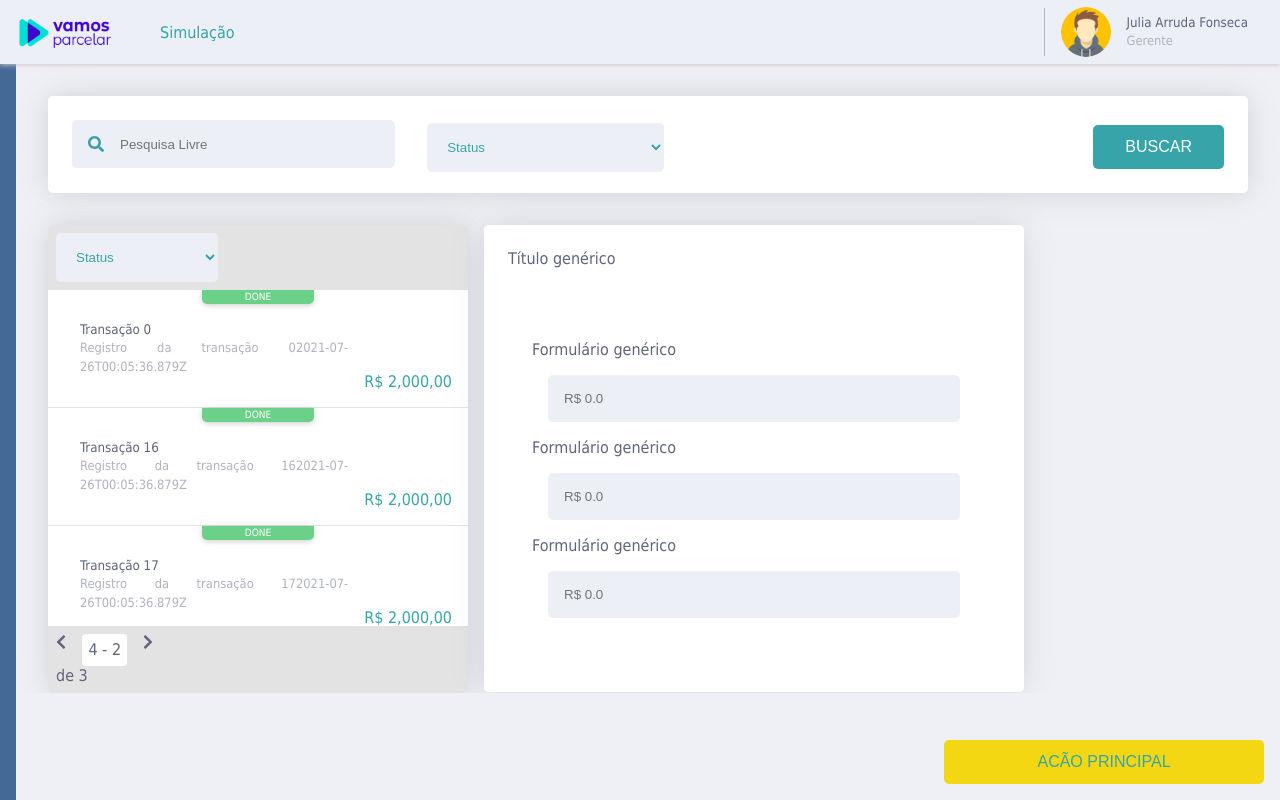
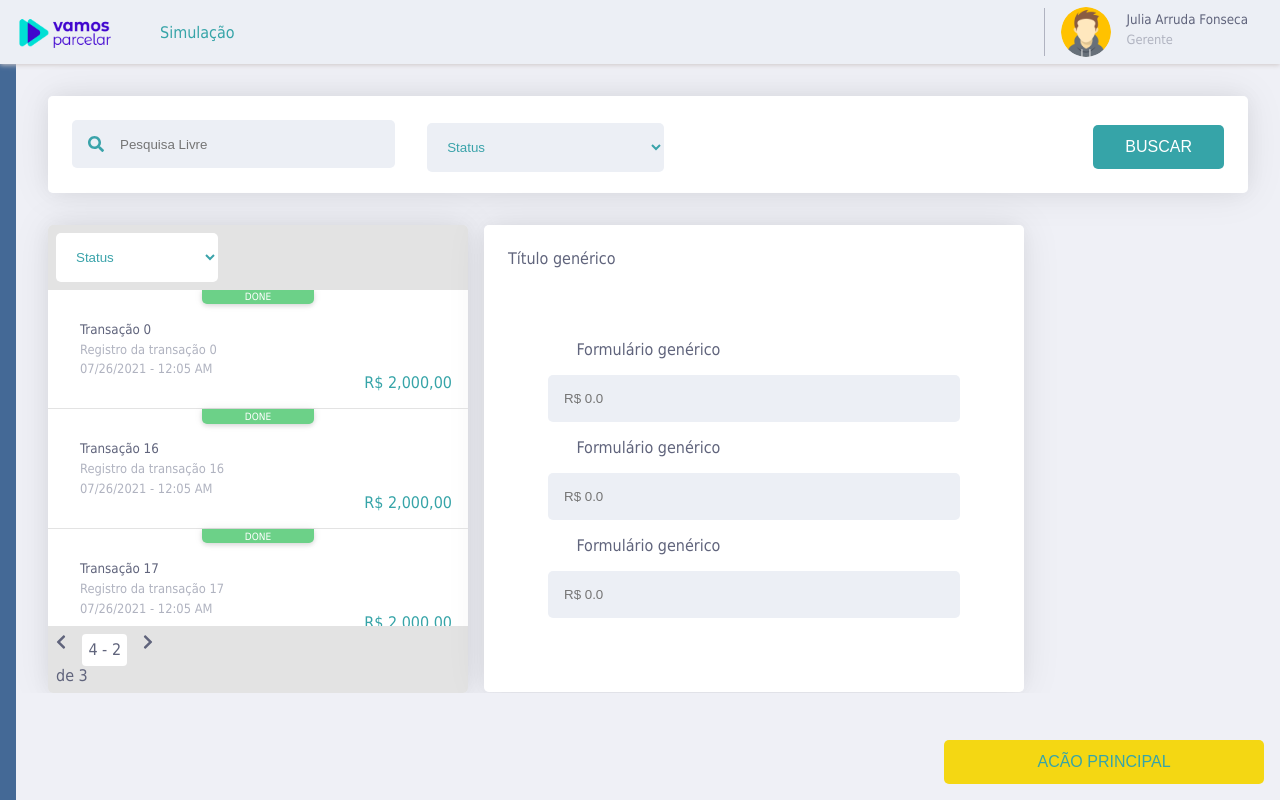
Before and after one commit to isa-desenvolvimento/challenge-vp, a Next.js app: page / in a window 1280 px wide. Built offline with nearby package versions, Linux system fonts and the light colour scheme.

Commit message:
fix: ajuste date

```diff
--- a/src/components/FormHeaderList.tsx
+++ b/src/components/FormHeaderList.tsx
@@ -11,6 +11,7 @@ export const FormHeaderList = ({ options, onSubmit }: SearchContainerProps) => {
         placeholder="Status"
         name="orderby"
         onChange={onSubmit}
+        primary
       />
     </StyleHeadList>
   )
--- a/src/components/List.tsx
+++ b/src/components/List.tsx
@@ -3,6 +3,7 @@ import { TagState } from '@/components/TagState'
 import { TitleDescription } from './TitleDescription'
 import { ItemProps, ListProps } from '@/types/global'
 import { formatMoeda } from '@/utils/formatNumer'
+import { formatDate } from '@/utils/formatDate'
 
 export const List = ({ withBorder, withTag, items }: ListProps) => {
   const renderItems = () => {
@@ -11,7 +12,7 @@ export const List = ({ withBorder, withTag, items }: ListProps) => {
         <TitleDescription
           title={item.title}
           description={item.description}
-          date={item.date}
+          date={item.date ? formatDate(item.date) : ''}
         />
         {withTag && <TagState status={item.status}>{item.status}</TagState>}
         <StyAmount>{formatMoeda(item.amount)} </StyAmount>
--- a/src/styles/InputComponent.ts
+++ b/src/styles/InputComponent.ts
@@ -35,4 +35,5 @@ export const StyleInput = styled.input`
 export const StyleInputLabel = styled.label`
   color: ${({ theme, color }) => (color ? color : theme.colors.text)};
   text-overflow: ellipsis;
+  margin-left: 10%;
 `
--- a/src/styles/TitleDescription.ts
+++ b/src/styles/TitleDescription.ts
@@ -3,6 +3,8 @@ import styled from 'styled-components'
 export const StyletextDescriptionContainer = styled.div`
   text-align: justify;
   margin: 1rem;
+  display: grid;
+  grid-gap: 0.3rem;
 `
 export const StyleTitle = styled.h5`
   color: ${({ theme }) => theme.colors.text};
--- /dev/null
+++ b/src/utils/formatDate.ts
@@ -0,0 +1,6 @@
+import moment from 'moment'
+
+export const formatDate = (date: string) => {
+  const _date = new Date(date)
+  return `${moment(_date).format('L')} - ${moment(_date).format('LT')} `
+}
```
Also changed, not shown: package.json (+7 -6 lines), 1 other file (tests, documents, lock files or other folders).
